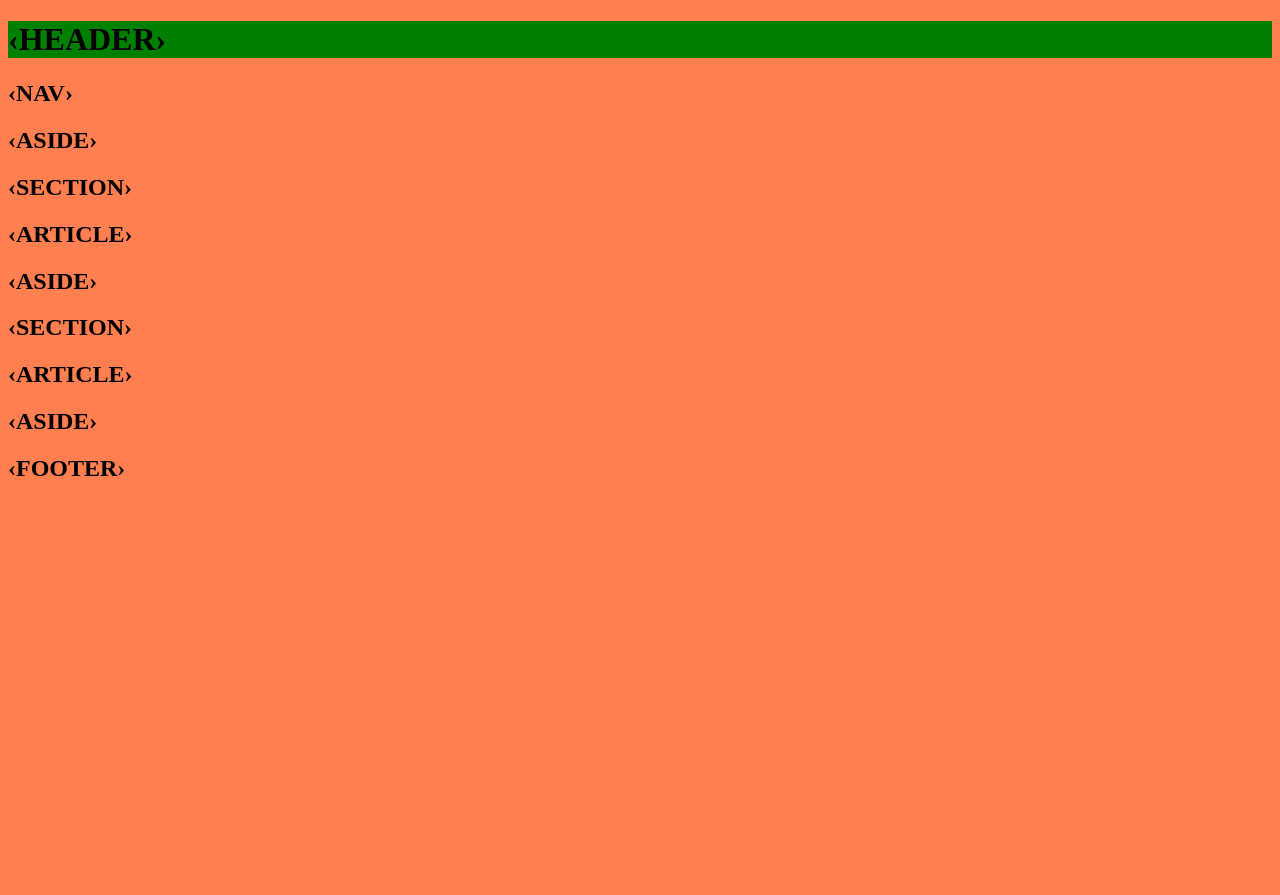
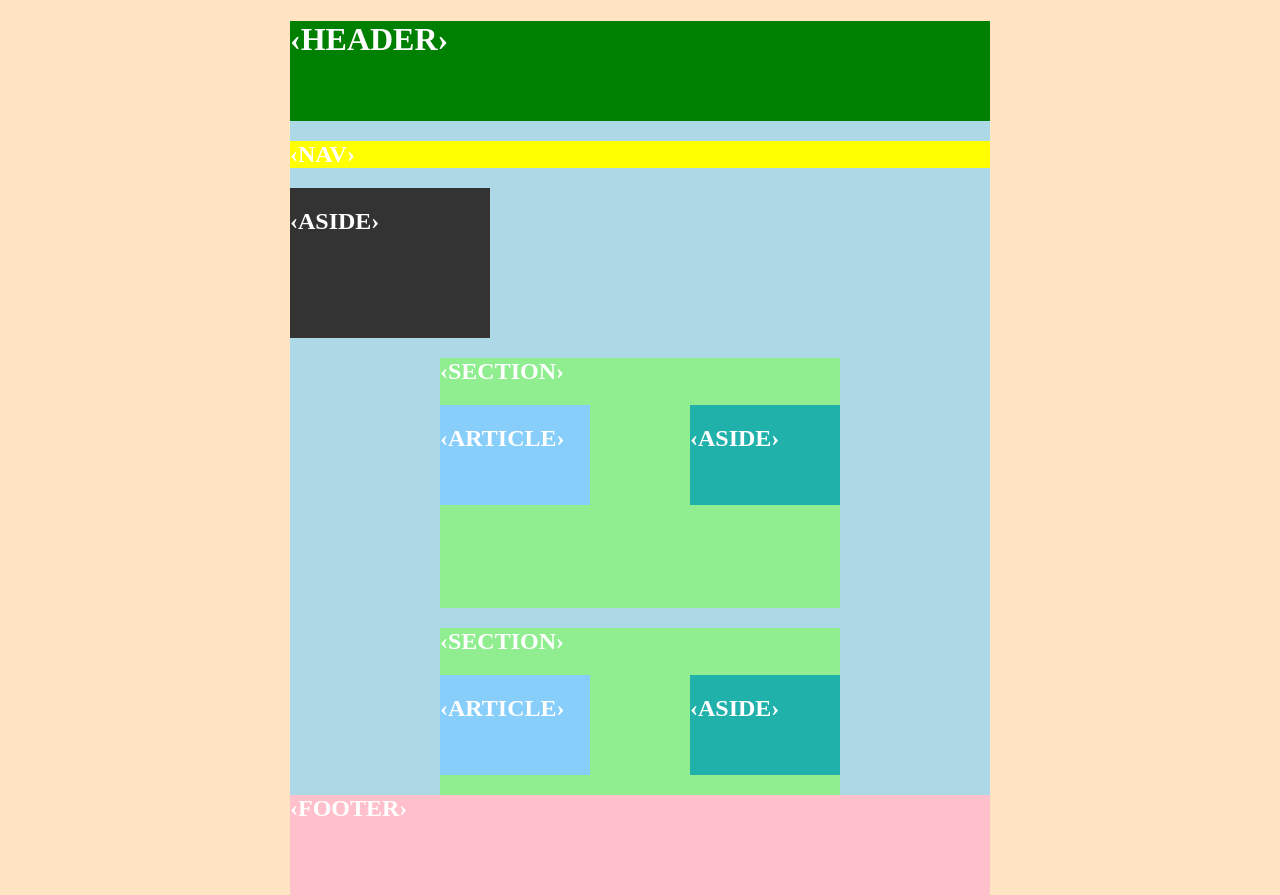
Before and after one commit to Fabgraph/miniZONING, a plain HTML site: page index.html in a window 1280 px wide. Before the commit the page ends 800 px from the top, so only its background shows below. Drawn offline with Linux system fonts and the light colour scheme.

Commit message:
commit04
correction

```diff
--- /dev/null
+++ b/css/correction_style.css
@@ -0,0 +1,50 @@
+@charset "utf-8";
+
+#container {
+    width: 1000px;
+    margin: 0 auto;
+}
+header {
+    height: 100px;
+    background: #808000;
+}
+nav {
+    height: 50px;
+    background: #e6891f;
+}
+.aside_1 {
+    width: 400px;
+    height: 400px;
+    float: left;
+    background: rgb(36, 28, 5);
+}
+.aside_2 {
+    float: right;
+    width: 250px;
+    height: 300px;
+    margin-top: 100px;
+}
+section {
+    float: left;
+    width: 600px;
+    height: 400px;
+    background: lightseagreen;
+}
+section_1 {
+    padding-bottom: 30px;
+}
+article {
+    background: lightgreen;
+}
+.article_1 {
+    float: left; /* ou display: inline-block; */
+    width: 250px;
+    height: 300px;
+    margin-top: 100px;
+}
+aside {
+    background: #11a894;
+}
+footer {
+    background: #f8910b;
+}
--- a/css/style.css
+++ b/css/style.css
@@ -1,8 +1,63 @@
 @charset "utf-8";
 
 body {
-    background: coral;
+    background-color: bisque;
+    margin: 0 auto;
+    color: white;
 }
+
 header {
+    width: 700px;
+    height: 100px;
     background: green;
 }
+nav {
+    width: 700px;
+    background: yellow;
+
+}
+aside {
+    float: left;
+    background: #333;
+    width: 200px;
+    height: 150px;
+}
+section {
+    width: 400px;
+    height: 250px;
+    margin: 0 auto;
+    background: lightgreen;
+}
+
+section aside {
+    width: 150px;
+    height: 100px;
+    background: lightseagreen;
+    float: right;
+}
+section article {
+    width :150px;
+    height: 100px;
+    background: lightskyblue;
+    float: left;
+}
+#conteneur {
+    width: 700px;
+    height: 500;
+    margin: 0 auto;
+    background: lightblue;
+    color: white;
+}
+#contenu {
+    width: 450px;
+    height: 250px;
+    margin: 0 auto;
+}
+footer {
+    width: 700px;
+    height: 100px;
+    background: pink;
+}
+.clear {
+    clear: both;
+}
--- a/index.html
+++ b/index.html
@@ -8,6 +8,7 @@
     <link href="css/style.css" rel="stylesheet">
 </head>
 <body>
+    <div id="conteneur">
     <header>
         <h1>&lsaquo;HEADER&rsaquo;</h1>
     </header>
@@ -17,27 +18,32 @@
     <aside>
             <h2>&lsaquo;ASIDE&rsaquo;</h2>
     </aside>
+    <br class="clear">
+    <div id="contenu">
     <section>
         <h2>&lsaquo;SECTION&rsaquo;</h2>
-    </section>
         <article>
             <h2>&lsaquo;ARTICLE&rsaquo;</h2>
         </article>
         <aside>
                 <h2>&lsaquo;ASIDE&rsaquo;</h2>
         </aside>
+    </section>
+
     <section>
             <h2>&lsaquo;SECTION&rsaquo;</h2>
-    </section>
             <article>
                 <h2>&lsaquo;ARTICLE&rsaquo;</h2>
             </article>
             <aside>
                 <h2>&lsaquo;ASIDE&rsaquo;</h2>
             </aside>
+    </section>
+    </div>
+    <div class="clear"></div>
     <footer>
             <h2>&lsaquo;FOOTER&rsaquo;</h2>
     </footer>
-
+    </div>
 </body>
 </html>
```
Also changed, not shown: correction_index.html (added, +51 -0 lines). Lines whose indentation alone changed are shown as unchanged.
